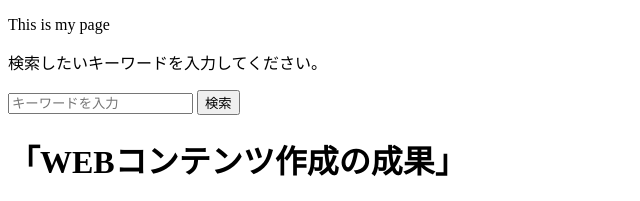
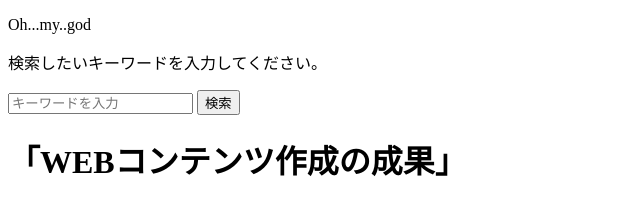
Before and after one commit to G184642021/medialabo, a plain HTML site: page index.html in a window 1280 px wide. Shown: the top 201 px of the page, 0-640 px from the left. Drawn offline with Linux system fonts and the light colour scheme.

Commit message:
できた

```diff
--- a/index.html
+++ b/index.html
@@ -2,10 +2,10 @@
 <html>
   <head>
     <meta charset="utf-8">
-    <title>My test page</title>
+    <title>G184642021</title>
   </head>
   <body>
-    <p>This is my page</p>
+    <p>Oh...my..god</p>
     <form action="cgi-bin/example.cgi" method="post">
       <p>検索したいキーワードを入力してください。</p>
       <input type="search" name="search" placeholder="キーワードを入力">
```
